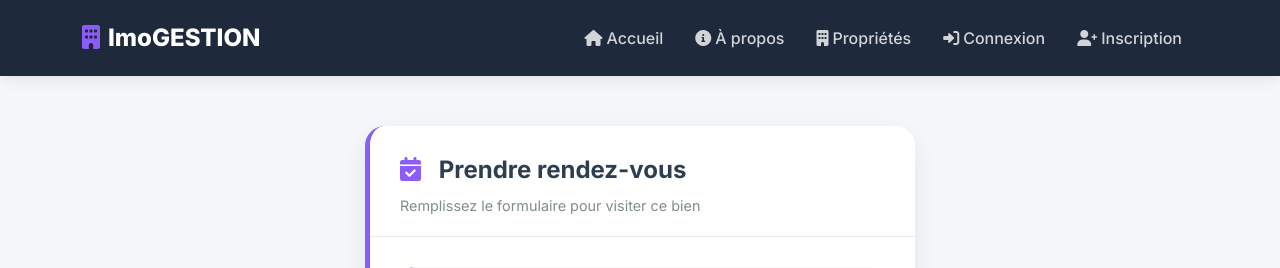
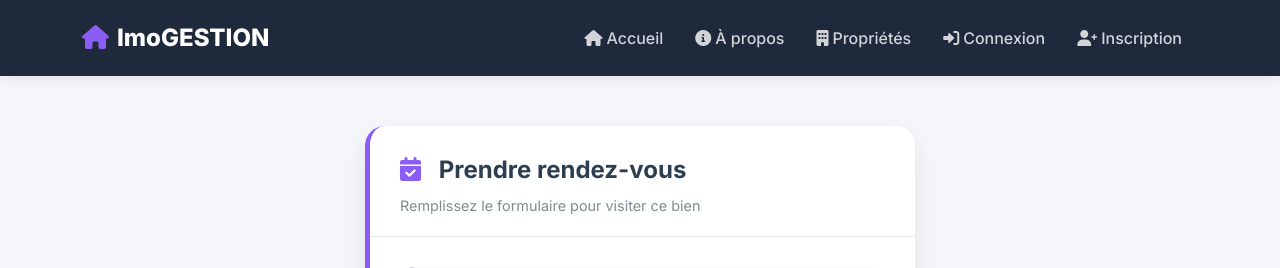
Before and after one commit to DEVELVIS54/GESTION_FINAL, a Django app: template SE/templates/SE/rdv.html in a window 1280 px wide. Shown: the top 268 px of the page. Run offline with Django 5.2, Linux system fonts and the light colour scheme; the template is opened without the code that fills it, so the values that code supplies are empty.

Commit message:
Update rdv.html

```diff
--- a/SE/templates/SE/rdv.html
+++ b/SE/templates/SE/rdv.html
@@ -332,8 +332,8 @@
     <!-- Header/Navbar -->
     <nav class="navbar navbar-expand-lg navbar-dark sticky-top">
         <div class="container">
-            <a class="navbar-brand" href="{% url 'accueil' %}">
-                <i class="fas fa-building me-2"></i>ImoGESTION
+           <a class="navbar-brand" href="{% url 'accueil' %}">
+                <i class="fas fa-home me-2"></i>ImoGESTION
             </a>
             <button class="navbar-toggler" type="button" data-bs-toggle="collapse" data-bs-target="#navbarNav">
                 <span class="navbar-toggler-icon"></span>
```
